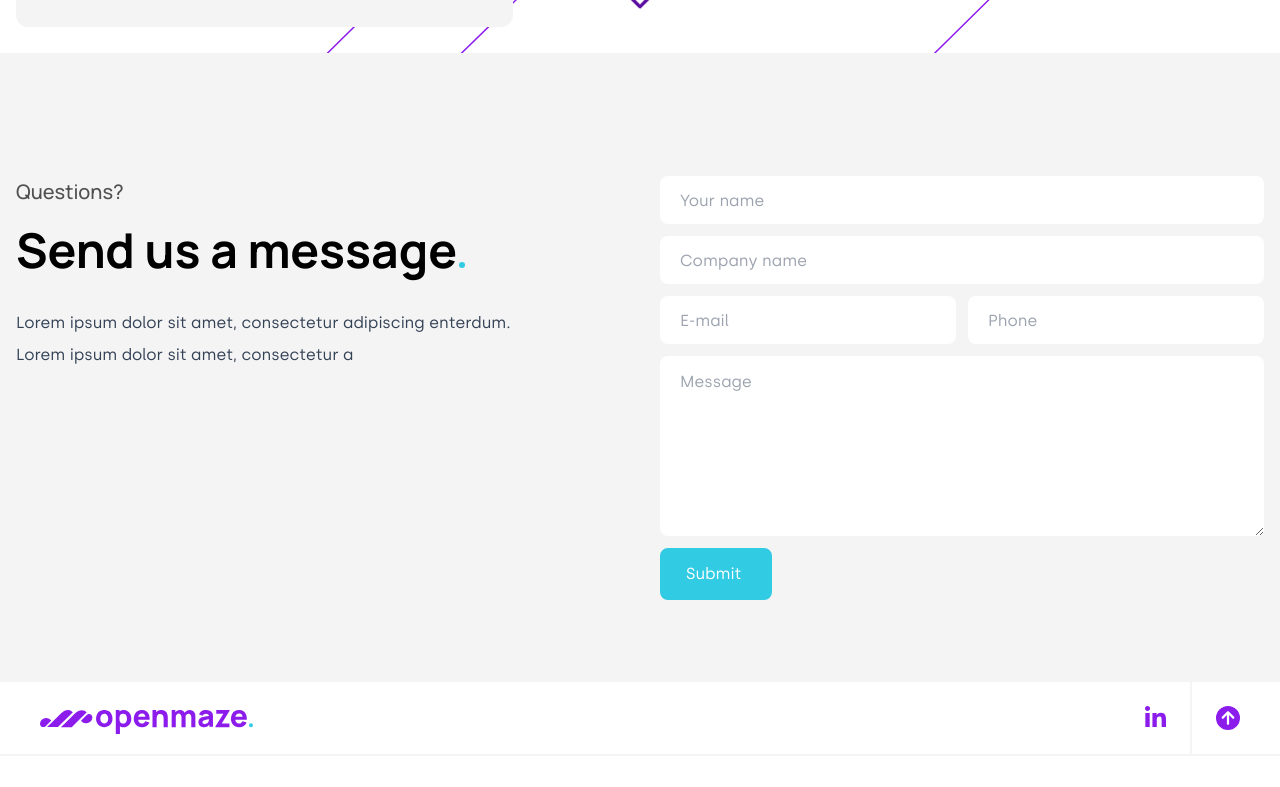
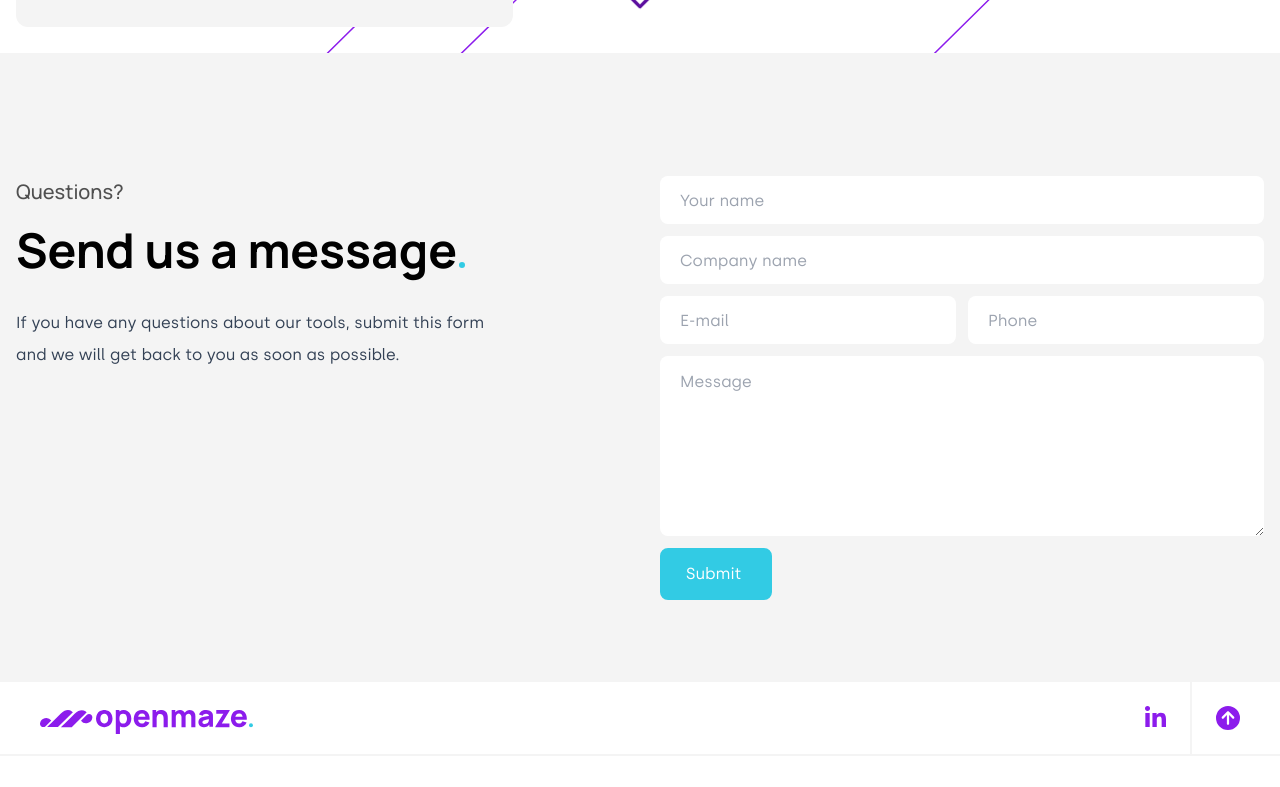
Before and after one commit to Open-Maze/website, a React (Vite) app: page /contact in a window 1280 px wide. Shown: the part 587-1374 px from the top of the page. Built offline with nearby package versions, Linux system fonts and the light colour scheme.

Commit message:
Add text to Contact

```diff
--- a/src/blocks/ContactForm/ContactForm.jsx
+++ b/src/blocks/ContactForm/ContactForm.jsx
@@ -11,7 +11,7 @@ const initialState = {
   message: '',
 };
 
-const ContactForm = () => {
+const ContactForm = ({ subtitle, title, text }) => {
   const [{ fullName, companyName, email, phone, message }, setData] = useState(initialState);
 
   function sendMessage() {
@@ -48,17 +48,15 @@ const ContactForm = () => {
 
   return (
     <section className="cms-block flex h-fit items-center">
-      <div className="container grid grid-cols-1 items-start gap-10 lg:grid-cols-12">
+      <div
+        className="container grid grid-cols-1 items-start gap-10 lg:grid-cols-12"
+        data-aos="fade-up"
+        data-aos-delay="500"
+      >
         <div className="col-span-5 lg:col-start-1">
-          <h4 className="pb-2 text-dark" data-aos="fade-up">
-            Questions?
-          </h4>
-          <h2 className="pb-6" data-aos="fade-up" data-aos-delay="100">
-            Send us a message
-          </h2>
-          <p className="pb-10 text-slate-700" data-aos="fade-up" data-aos-delay="200">
-            Lorem ipsum dolor sit amet, consectetur adipiscing enterdum. Lorem ipsum dolor sit amet, consectetur a
-          </p>
+          {subtitle && <h4 className="pb-2 text-dark">{subtitle}</h4>}
+          {title && <h2 className="pb-6">{title}</h2>}
+          {text && <p className="text-slate-700">{text}</p>}
         </div>
         <form
           id="contact-form"
--- a/src/pages/Contact.jsx
+++ b/src/pages/Contact.jsx
@@ -36,7 +36,11 @@ const Contact = () => (
         />
       </div>
     </Header>
-    <ContactForm />
+    <ContactForm
+      subtitle="Questions?"
+      title="Send us a message"
+      text="If you have any questions about our tools, submit this form and we will get back to you as soon as possible."
+    />
   </div>
 );
 
```
